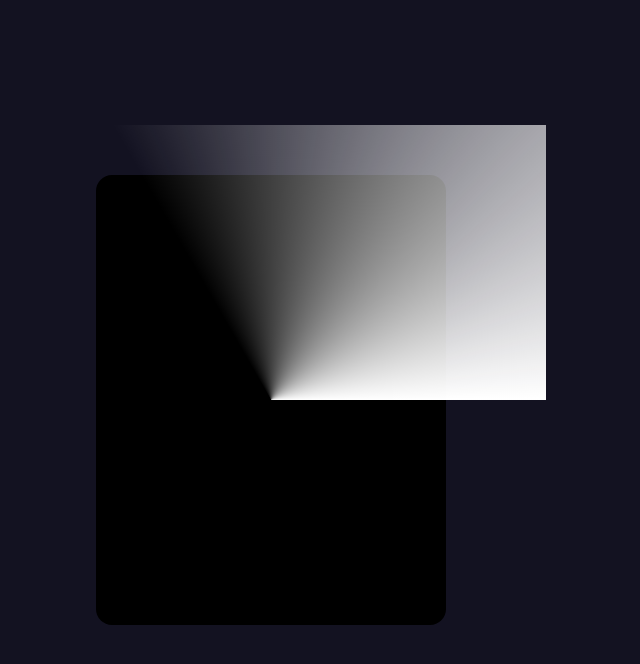
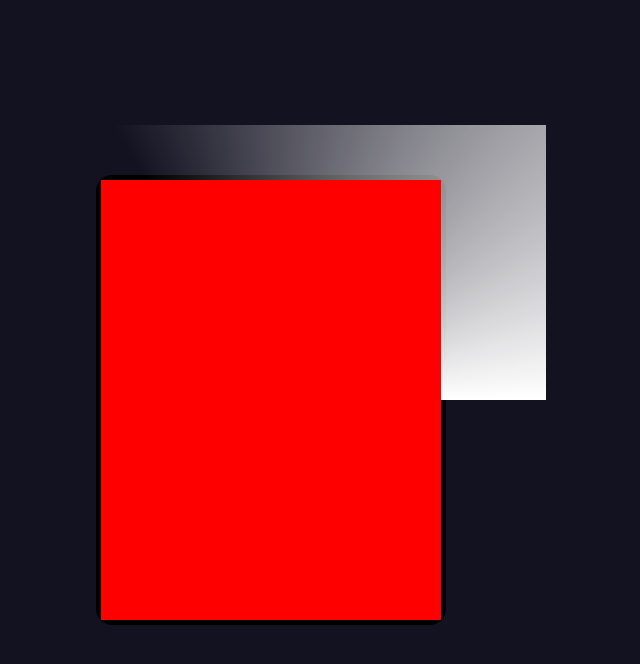
Before and after one commit to AmirTaki/loading-border, a plain HTML site: page index.html in a window 1280 px wide. Shown: the whole page, without its empty margins (369-1009 px from the left). Drawn offline with Linux system fonts and the light colour scheme; a web font is replaced by a local one.

Commit message:
add span overlay  at project

```diff
--- a/index.html
+++ b/index.html
@@ -7,7 +7,9 @@
     <title>loading border</title>
 </head>
 <body>
-    <div class="container active"></div>
+    <div class="container active">
+        <span class="overlay"></span>
+    </div>
     <script src = "./src/main.js"></script>
 </body>
 </html>
--- a/src/style.css
+++ b/src/style.css
@@ -48,3 +48,11 @@ body,
     }
 
 }
+
+
+.container .overlay {
+    position: absolute;
+    height: 440px;
+    width: 340px;
+    background-color: red;
+}
```
